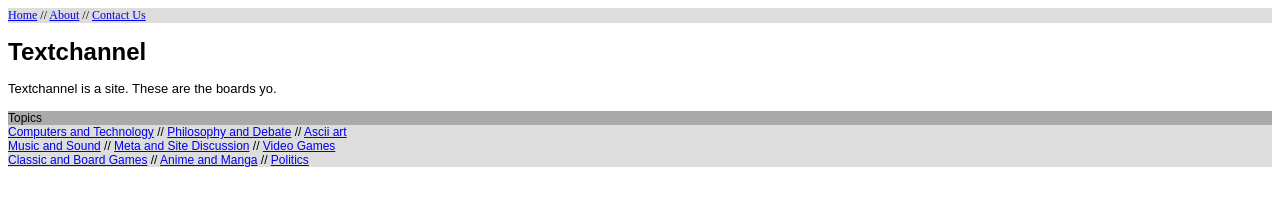
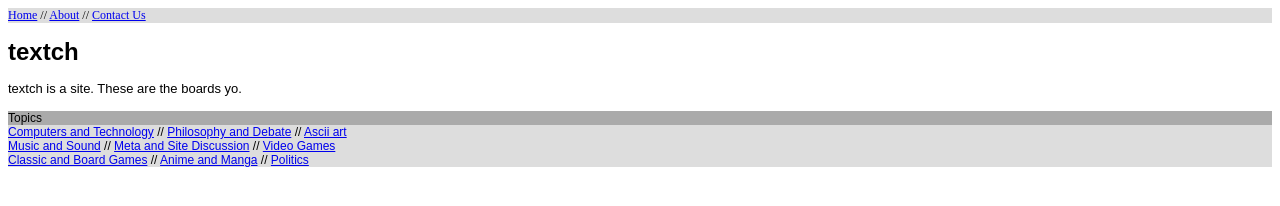
Before and after one commit to Zanthas/textch, a plain HTML site: page index.html in a window 1280 px wide. Drawn offline with Linux system fonts and the light colour scheme.

Commit message:
Update index.html
Edited for non faggotry

```diff
--- a/index.html
+++ b/index.html
@@ -1,7 +1,7 @@
 <html>
 
 <head>
-<title>Textchan</title>
+<title>txtch</title>
 <link rel="stylesheet" type="text/css" href="main.css">
 </head>
 
@@ -9,8 +9,8 @@
 <div id="bar">
 <a href="index.html">Home</a> // <a href="about.html">About</a> // <a href="contact.html">Contact Us</a>
 </div>
-<br><div id="title"><b>Textchannel</b></div><br>
-Textchannel is a site. These are the boards yo.
+<br><div id="title"><b>textch</b></div><br>
+textch is a site. These are the boards yo.
 <br><br>
 <div id="topics">
 <div id="topics_header">Topics</div>
```
